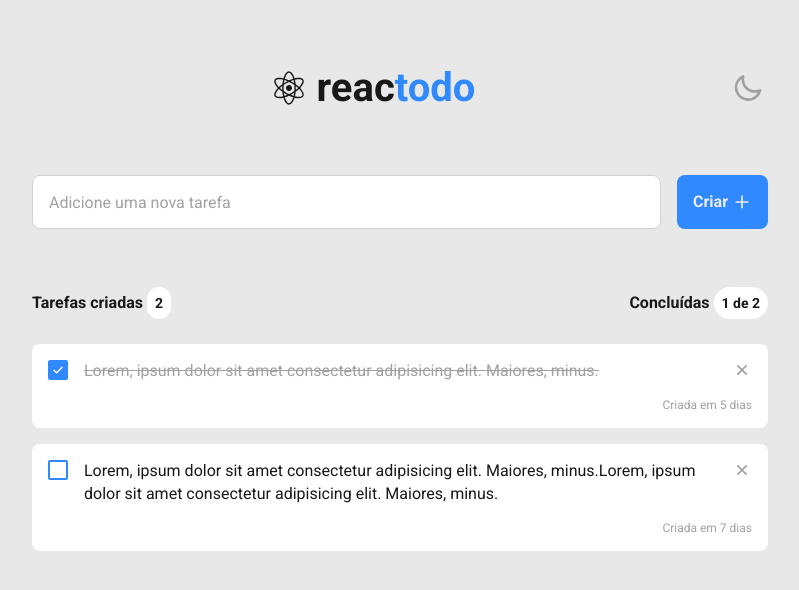
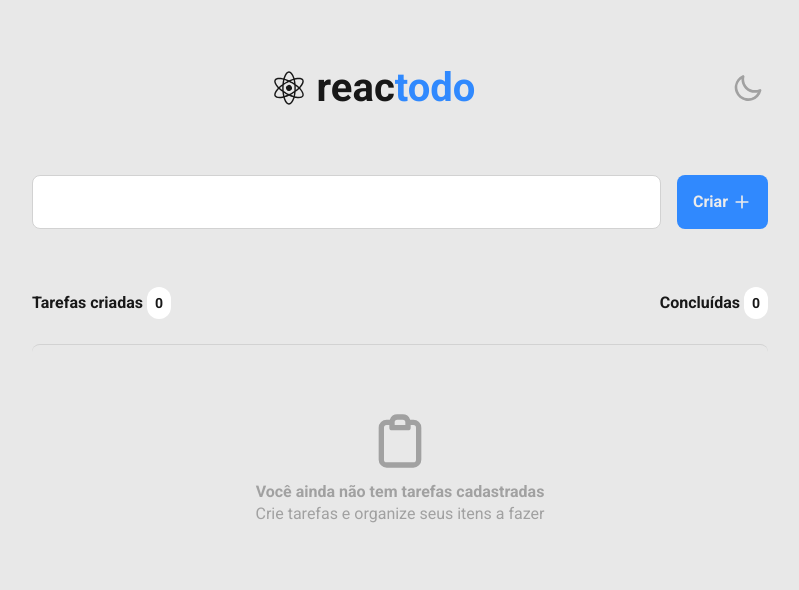
Before and after one commit to ivanvinicius/ignite.todo, a React (Vite) app: page / in a window 1280 px wide. Shown: the top 590 px of the page, without its empty margins (240-1039 px from the left). Built offline with nearby package versions, Linux system fonts and the light colour scheme.

Commit message:
ask-forum: ReactHookForm controlled input

```diff
--- a/package.json
+++ b/package.json
@@ -13,7 +13,8 @@
     "@stitches/react": "^1.2.8",
     "date-fns": "^2.29.2",
     "react": "^18.2.0",
-    "react-dom": "^18.2.0"
+    "react-dom": "^18.2.0",
+    "react-hook-form": "^7.34.2"
   },
   "devDependencies": {
     "@types/react": "^18.0.17",
--- /dev/null
+++ b/src/components/ControlledInput/index.tsx
@@ -0,0 +1,24 @@
+import { InputHTMLAttributes } from 'react'
+import { Controller, useFormContext } from 'react-hook-form'
+
+import { Input } from '../Input'
+
+import { Container } from './styles'
+
+interface Props extends InputHTMLAttributes<HTMLInputElement> {
+  name: string
+}
+
+export function ControlledInput({ name }: Props) {
+  const { control } = useFormContext()
+
+  return (
+    <Container>
+      <Controller
+        name={name}
+        control={control}
+        render={({ field }) => <Input {...field} />}
+      />
+    </Container>
+  )
+}
--- /dev/null
+++ b/src/components/ControlledInput/styles.ts
@@ -0,0 +1,5 @@
+import { styled } from '../../styles/theme'
+
+export const Container = styled('div', {
+  width: '100%'
+})
--- a/src/components/Input/index.tsx
+++ b/src/components/Input/index.tsx
@@ -2,8 +2,6 @@ import { InputHTMLAttributes } from 'react'
 
 import { Container } from './styles'
 
-type Props = InputHTMLAttributes<HTMLInputElement>
-
-export function Input({ ...rest }: Props) {
+export function Input({ ...rest }: InputHTMLAttributes<HTMLInputElement>) {
   return <Container {...rest} />
 }
--- a/src/components/Input/styles.ts
+++ b/src/components/Input/styles.ts
@@ -9,7 +9,6 @@ export const Container = styled('input', {
   fontSize: '$16',
   background: '$surfacePrimary',
   borderRadius: '$8',
-  marginRight: '$16',
 
   '&::placeholder': {
     color: '$description'
--- a/src/pages/Todo/index.tsx
+++ b/src/pages/Todo/index.tsx
@@ -1,9 +1,10 @@
+import { useState } from 'react'
 import { UilPlus, UilClipboard } from '@iconscout/react-unicons'
-import { useState } from 'react'
+import { useForm, FormProvider } from 'react-hook-form'
 
 import { Button } from '../../components/Button'
 import { Header } from '../../components/Header'
-import { Input } from '../../components/Input'
+import { ControlledInput } from '../../components/ControlledInput'
 import { Task } from '../../components/Task'
 import { useMatchMedia } from '../../hooks/useMatchMedia'
 
@@ -16,43 +17,49 @@ import {
   EmptyTasksMessageContainer
 } from './styles'
 
-const tasksArr = [
-  {
-    id: '9b1c17d8-c5f1-4854-892a-519f4b0ca175',
-    done: true,
-    description:
-      'Lorem, ipsum dolor sit amet consectetur adipisicing elit. Maiores, minus.',
-    createdAt: new Date('2022-08-24T13:02:05.033Z')
-  },
-  {
-    id: '08aa99b2-fc12-40dc-aceb-919a12388ed6',
-    done: false,
-    description:
-      'Lorem, ipsum dolor sit amet consectetur adipisicing elit. Maiores, minus.Lorem, ipsum dolor sit amet consectetur adipisicing elit. Maiores, minus.',
-    createdAt: new Date('2022-08-26T19:05:06.033Z')
-  }
-]
+interface TaskData {
+  id: string
+  done: boolean
+  description: string
+  createdAt: Date
+}
+
+interface TaskInputData {
+  description: string
+}
 
 export function Todo() {
-  const [tasks] = useState(tasksArr)
+  const [tasks, setTasks] = useState<TaskData[]>([])
   const isMobileMedia = useMatchMedia({ type: 'max', width: 768 })
+  const formMethods = useForm<TaskInputData>({
+    defaultValues: { description: '' }
+  })
 
   const showButtonText = !isMobileMedia && <strong>Criar</strong>
   const hasNoTasks = tasks.length === 0
   const tasksSum = tasks.length
+
+  function handleCreateNewTask(data: TaskInputData) {
+    console.log(data)
+  }
 
   return (
     <>
       <Header />
       <Main>
         <BoxCenter>
-          <Form>
-            <Input placeholder="Adicione uma nova tarefa" />
-            <Button title="Criar nova tarefa">
-              {showButtonText}
-              <UilPlus />
-            </Button>
-          </Form>
+          <FormProvider {...formMethods}>
+            <Form onSubmit={formMethods.handleSubmit(handleCreateNewTask)}>
+              <ControlledInput
+                name="task"
+                placeholder="Adicione uma nova tarefa"
+              />
+              <Button type="submit" title="Criar nova tarefa">
+                {showButtonText}
+                <UilPlus />
+              </Button>
+            </Form>
+          </FormProvider>
 
           <Details>
             <strong>
--- a/src/pages/Todo/styles.ts
+++ b/src/pages/Todo/styles.ts
@@ -17,6 +17,7 @@ export const BoxCenter = styled('div', {
 export const Form = styled('form', {
   width: '100%',
   display: 'flex',
+  gap: '$16',
   alignItems: 'center',
   justifyContent: 'space-between'
 })
```
Also changed, not shown: 1 other file (tests, documents, lock files or other folders).
